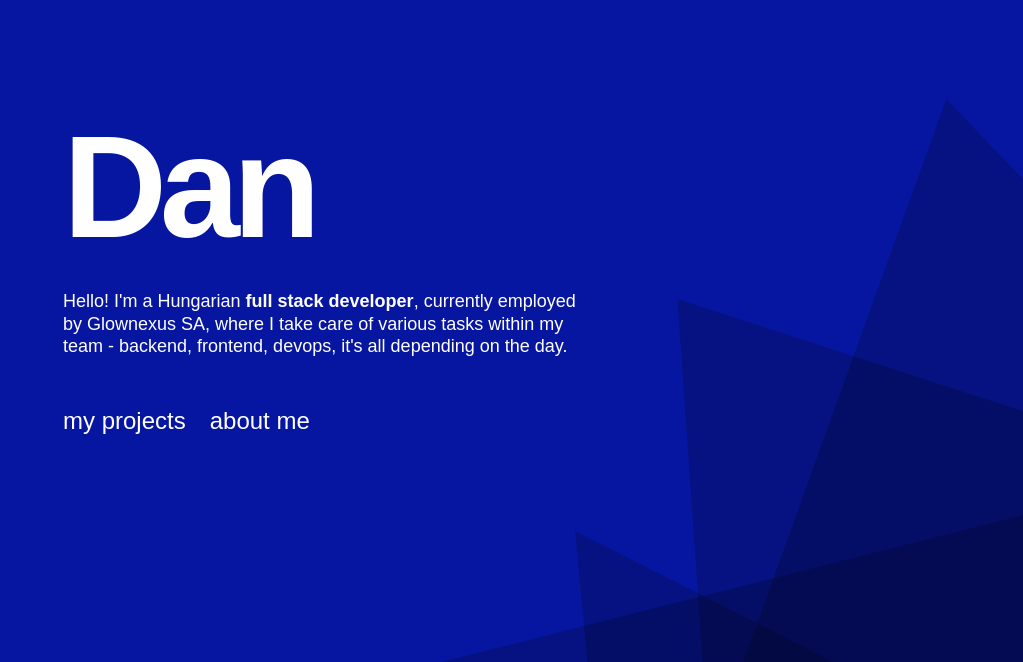
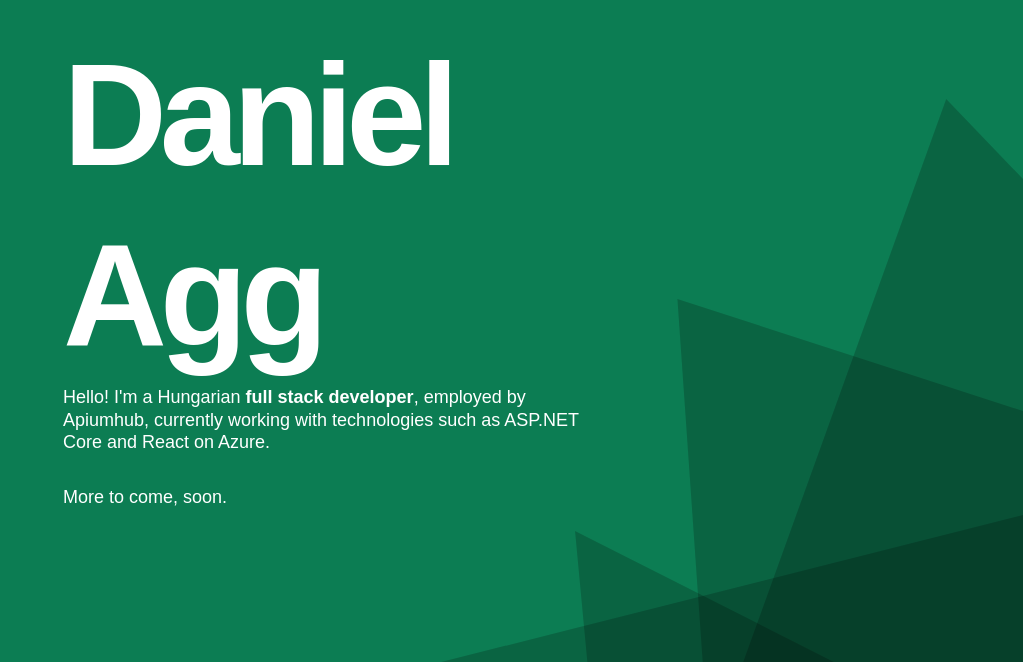
Before and after one commit to danielagg/personal-website-ts, a React (Create React App) app: page / in a window 1280 px wide. Shown: the part 133-795 px from the top of the page, without its empty margins (257-1280 px from the left). Built offline with nearby package versions, Linux system fonts and the light colour scheme.

Commit message:
Remove glownexus references, placeholder projects

```diff
--- a/src/components/Landing/landing.component.tsx
+++ b/src/components/Landing/landing.component.tsx
@@ -4,23 +4,12 @@ import "./style.css";
 import TypeWriter from "../../typewriter";
 
 const Landing = () => {
-  useEffect(() => {
-    initializeWriter();
-  }, []);
-  const initializeWriter = () => {
-    const textElement = document.querySelector(".typed-intro");
-
-    if (textElement !== null) {
-      new TypeWriter(textElement, ["Daniel Agg.", "...just Dan."], 1500);
-    }
-  };
-
   const staticClassesOfShapes = "bg-black w-full absolute";
 
   const staticStylesOfShapes = {
     height: "100vh",
     bottom: "0",
-    right: "0"
+    right: "0",
   };
 
   return (
@@ -28,22 +17,23 @@ const Landing = () => {
       <div className="lg:h-screen flex lg:pt-0 pt-12">
         <div className="mx-auto lg:self-center lg:max-w-50 px-12 lg:px-0">
           <div className="hidden lg:block" style={{ minHeight: "12rem" }}>
-            <h1 className="typed-intro relative inline-block text-white text-8xl font-black tracking-tighter">
-              Hello
+            <h1 className="relative inline-block text-white text-8xl font-black tracking-tighter">
+              Daniel Agg
             </h1>
-          </div>
-          <div className="block lg:hidden">
-            <h1 className="text-white text-4xl font-black mb-8">Daniel Agg.</h1>
           </div>
 
           <p className="text-white w-5/6 font-thin text-lg">
             Hello! I'm a Hungarian{" "}
-            <span className="font-bold">full stack developer</span>, currently
-            employed by Glownexus SA, where I take care of various tasks within
-            my team - backend, frontend, devops, it's all depending on the day.
+            <span className="font-bold">full stack developer</span>, employed by
+            Apiumhub, currently working with technologies such as ASP.NET Core
+            and React on Azure.
           </p>
 
-          <ul className="mt-12 flex flex-col lg:flex-row text-white font-thin text-2xl">
+          <p className="mt-8 text-white w-5/6 font-thin text-lg">
+            More to come, soon.
+          </p>
+
+          {/* <ul className="mt-12 flex flex-col lg:flex-row text-white font-thin text-2xl">
             <li>
               <Scroll.Link
                 to="projects"
@@ -66,7 +56,7 @@ const Landing = () => {
                 about me
               </Scroll.Link>
             </li>
-          </ul>
+          </ul> */}
         </div>
       </div>
 
@@ -76,7 +66,7 @@ const Landing = () => {
           style={{
             ...staticStylesOfShapes,
             clipPath: "polygon(100% 81%, 53% 100%, 100% 100%)",
-            opacity: 0.2
+            opacity: 0.2,
           }}
         />
         <div
@@ -84,7 +74,7 @@ const Landing = () => {
           style={{
             ...staticStylesOfShapes,
             clipPath: "polygon(94% 29%, 100% 39%, 100% 100%, 78% 100%)",
-            opacity: 0.2
+            opacity: 0.2,
           }}
         />
         <div
@@ -92,7 +82,7 @@ const Landing = () => {
           style={{
             ...staticStylesOfShapes,
             clipPath: "polygon(65% 83%, 86% 100%, 66% 100%)",
-            opacity: 0.2
+            opacity: 0.2,
           }}
         />
         <div
@@ -100,7 +90,7 @@ const Landing = () => {
           style={{
             ...staticStylesOfShapes,
             clipPath: "polygon(73% 54%, 100% 68%, 100% 100%, 75% 100%)",
-            opacity: 0.2
+            opacity: 0.2,
           }}
         />
       </div>
--- a/src/components/Landing/landing.container.tsx
+++ b/src/components/Landing/landing.container.tsx
@@ -7,8 +7,8 @@ const LandingContainer = () => {
   return (
     <>
       <Landing />
-      <PortfolioContainer />
-      <About />
+      {/* <PortfolioContainer />
+      <About /> */}
     </>
   );
 };
--- a/tailwind.config.js
+++ b/tailwind.config.js
@@ -3,46 +3,46 @@ module.exports = {
     fontFamily: {
       display: ['"Farro"', "Helvetica", "Arial", "sans-serif"],
       body: ['"Farro"', "Helvetica", "Arial", "sans-serif"],
-      yantramanav: ["Yantramanav", "sans-serif"]
+      yantramanav: ["Yantramanav", "sans-serif"],
     },
     container: {
       center: true,
-      sizes: {}
+      sizes: {},
     },
     extend: {
       colors: {
         primary: {
-          default: "#0716A1",
-          dark: "#00095A",
-          light: "#5464F3"
+          default: "#0C7D53",
+          dark: "#0D4732",
+          light: "#11B276",
         },
         gray: {
           lighter: "#dedede",
           default: "#7d7d7d",
-          dark: "#3b3b3b"
-        }
+          dark: "#3b3b3b",
+        },
       },
       margin: {
-        "18": "4.5rem",
-        "-18": "-4.5rem"
+        18: "4.5rem",
+        "-18": "-4.5rem",
       },
       padding: {
-        "18": "4.5rem",
-        "-18": "-4.5rem"
+        18: "4.5rem",
+        "-18": "-4.5rem",
       },
       fontSize: {
         "7xl": "8rem",
         "8xl": "9rem",
-        "9xl": "35rem"
+        "9xl": "35rem",
       },
       borderWidth: {
-        "9": "35px"
+        9: "35px",
       },
       maxWidth: {
-        "50": "50vw"
-      }
-    }
+        50: "50vw",
+      },
+    },
   },
   variants: {},
-  plugins: []
+  plugins: [],
 };
```
Also changed, not shown: package.json (+15 -15 lines), tsconfig.json (+5 -2 lines), 2 other files (tests, documents, lock files or other folders).
